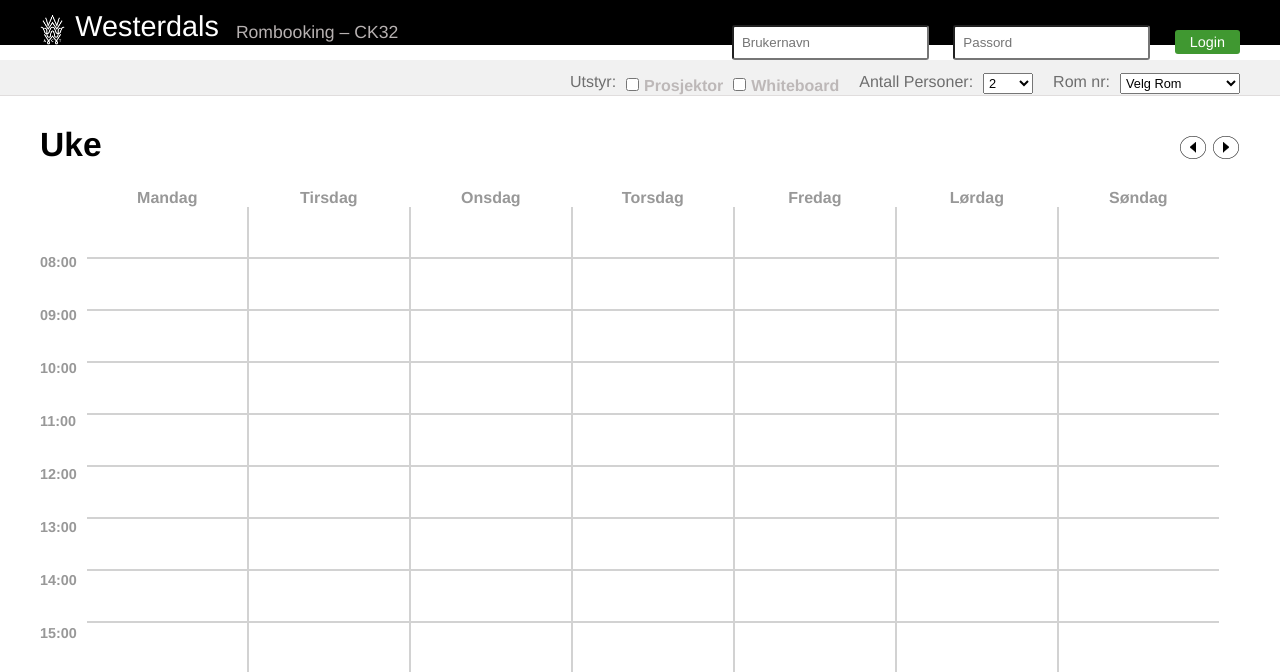
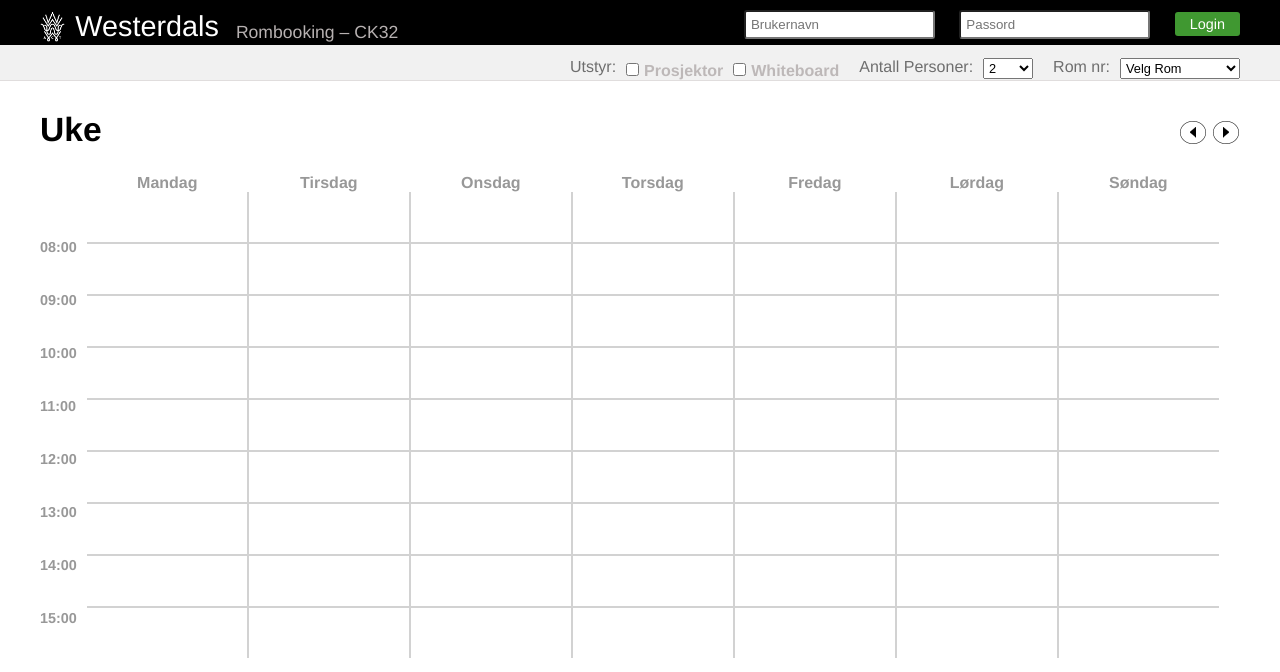
Before and after one commit to bim89/Iterativt-webprosjekt, a PHP site: page / in a window 1280 px wide. Shown: the top 672 px of the page. Run offline with PHP 8.4, Linux system fonts and the light colour scheme; data comes from the database, SQL or seed files in the repository; a stand-in replaces the project's code that opens the database connection; lists and menus that the app fills with data are empty; some libraries are stand-ins or nearby versions.

Commit message:
fikset for skjermer under ~1380px

```diff
--- a/styles/screen.css
+++ b/styles/screen.css
@@ -173,13 +173,21 @@
 	}
 
 	#logo {
-		margin-top: 11;
+		margin-top: 12px;
 		height: 30px;
 	}
 
 	#loginMessage h3 {
 		font-size: 1.1em;
 		margin-top: 22px;
+	}
+
+	#loginform {
+		margin-top: 10px;
+	}
+
+	input[type="text"], input[type="password"] {
+		padding: 5px;
 	}
 
 	#logout {
@@ -277,7 +285,6 @@
 	.addBgBottom, .useraddBgBottom {
 		width: 100%;
 		height: 100%;
-		opacity: 0.85;
 		margin-left: -2px;
 		margin-top: 8px;
 		padding-top: 2px;
--- a/styles/style.css
+++ b/styles/style.css
@@ -253,7 +253,7 @@
 	background-color: #6dcff6;
 	width: 100%;
 	height: 67px;
-	opacity: 0.75;
+	opacity: 0.85;
 	margin-top: -6px;
 	padding-top: 2px;
 	margin-left: -2px;
@@ -272,7 +272,7 @@
 	padding-top: 2px;
 	width: 100%;
 	height: 65px;
-	opacity: 0.75;
+	opacity: 0.85;
 	margin-bottom: -11px;
 	border-top: none;
 	border-bottom: none;
@@ -286,7 +286,7 @@
 	border: 2px solid #4496b6;
 	width: 100%;
 	height: 100%;
-	opacity: 0.75;
+	opacity: 0.85;
 	margin-left: -2px;
 	margin-top: 8px;
 	padding-top: 2px;
```
